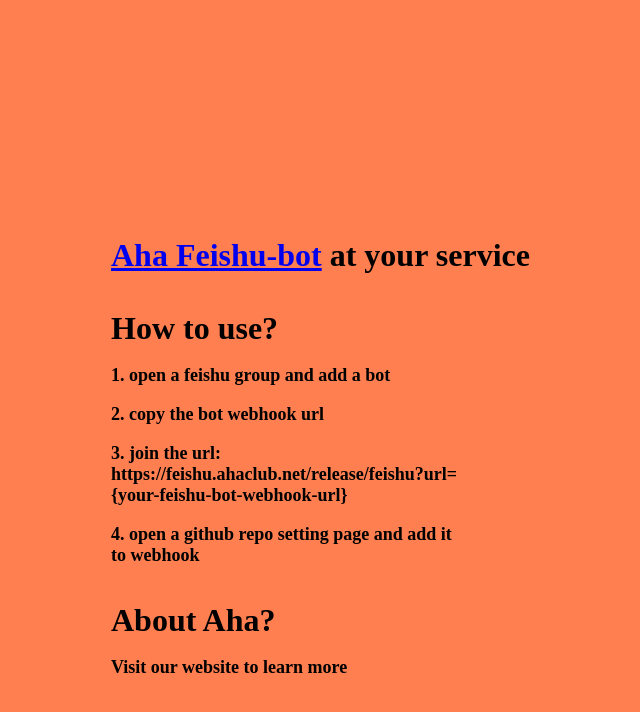
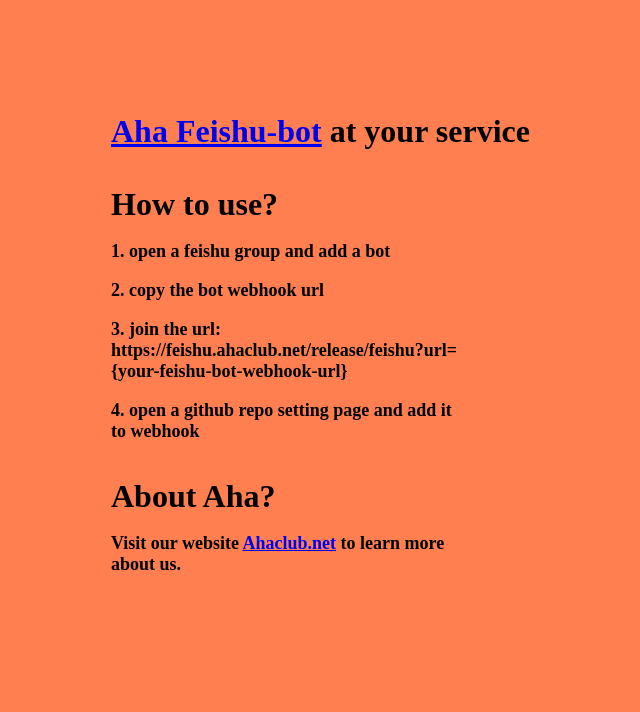
Before and after one commit to ahaclub/github-webhook-feishu, a website: page index.html in a window 1280 px wide. Shown: the whole page, without its empty margins (229-869 px from the left). Drawn offline with Linux system fonts and the light colour scheme.

```diff
--- a/index.html
+++ b/index.html
@@ -13,7 +13,7 @@
       h1 {
         text-align: left;
         width: 600px;
-        margin: 200px auto;
+        margin: 6% auto;
       }
       div {
         width: 60%;
@@ -42,7 +42,7 @@
         <p>3. join the url: https://feishu.ahaclub.net/release/feishu?url={your-feishu-bot-webhook-url}</p>
         <p>4. open a github repo setting page and add it to webhook</p>
         <h4>About Aha?</h4>
-        <p>Visit our website to learn more <a href="https://www.ahaclub.net" target="_blank" rel="noopener noreferrer"></a></p>
+        <p>Visit our website <a href="https://www.ahaclub.net" target="_blank" rel="noopener noreferrer">Ahaclub.net</a> to learn more about us.</p>
       </div>
     </h1>
   </body>
```
Also changed, not shown: .github/workflows/deploy.yml.
